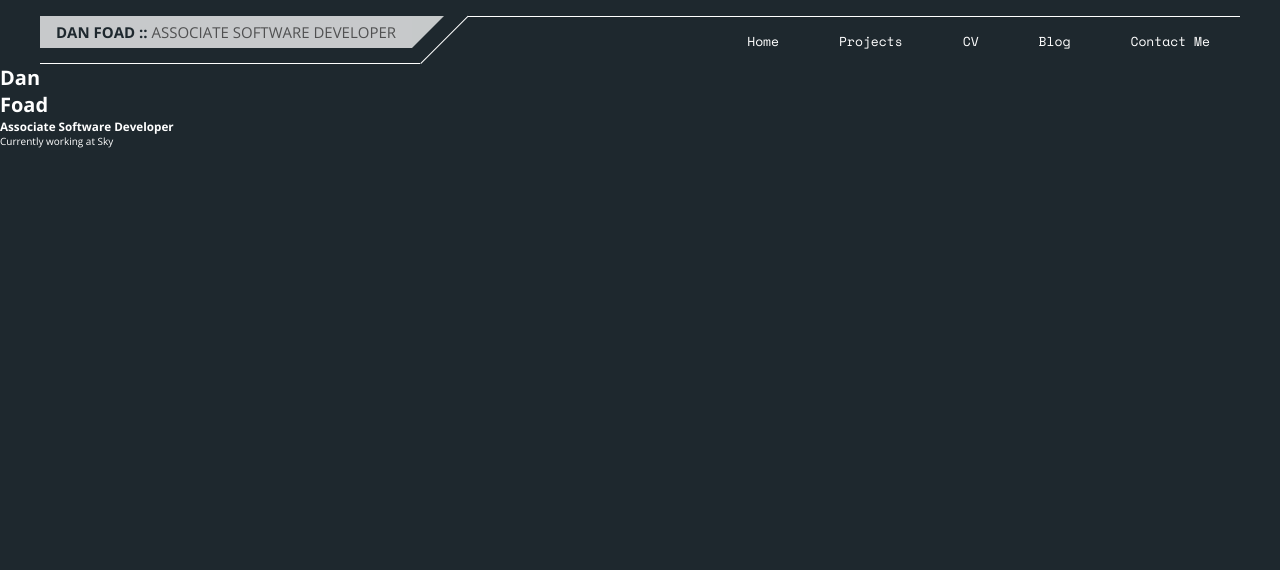
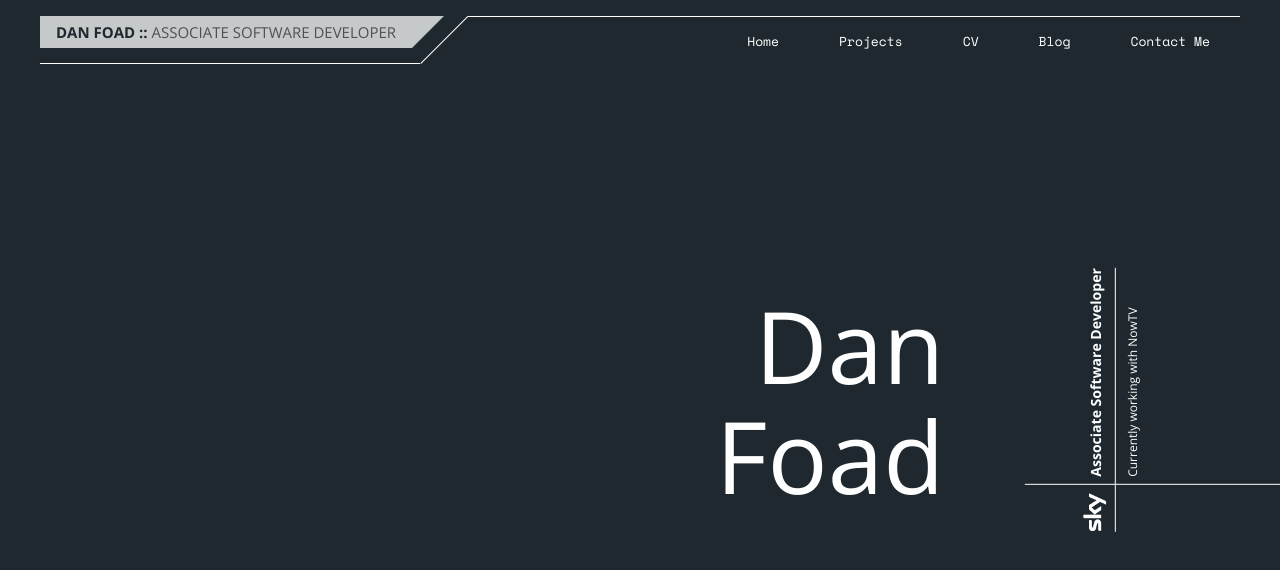
Before and after one commit to foad/foad.github.io, a React (Create React App) app: page / in a window 1280 px wide. Shown: the top 570 px of the page. Built offline with nearby package versions, Linux system fonts and the light colour scheme.

Commit message:
Styled home header contents

```diff
--- a/src/components/app/App.css
+++ b/src/components/app/App.css
@@ -29,7 +29,11 @@ html, body, #root {
   align-items: stretch;
   max-width: 1200px;
   height: 48px;
-  margin: 16px auto 0;
+  position: fixed;
+  top: 16px;
+  left: 0;
+  right: 0;
+  margin: 0 auto;
 }
 .main-nav__title {
   border-bottom: 1px solid #FFFFFF;
--- a/src/components/home/home-header.js
+++ b/src/components/home/home-header.js
@@ -8,8 +8,11 @@ export default class HomeHeader extends React.Component {
       <div className="home-header__contents">
         <h1 className="home-header__name">Dan<br />Foad</h1>
         <div className="home-header__title">
-          <h3>Associate Software Developer</h3>
-          <p>Currently working at Sky</p>
+          <h3>
+            <img className="home-header__logo" src="/skylogo.png" alt="" />
+            Associate Software Developer
+          </h3>
+          <p>Currently working with NowTV</p>
         </div>
       </div>
     )
--- a/src/components/home/home.css
+++ b/src/components/home/home.css
@@ -9,4 +9,53 @@
   align-self: stretch;
   background-color: #1E282E;
   color: #FFFFFF;
+  display: flex;
+  align-items: stretch;
+  justify-content: center;
+  overflow: hidden;
 }
+.home-header__contents {
+  width: 100%;
+  max-width: 1200px;
+  display: flex;
+  align-items: center;
+  justify-content: flex-end;
+}
+.home-header__name {
+  font-size: 10em;
+  font-weight: 200;
+  line-height: 1.1em;
+  text-align: right;
+  margin-right: 32px;
+}
+.home-header__title {
+  transform: rotate(-90deg);
+  font-size: 1.2em;
+  position: relative;
+}
+.home-header__title h3 {
+  display: flex;
+  flex-flow: row nowrap;
+  align-items: center;
+  border-bottom: 1px solid #FFFFFF;
+  padding: 8px 0;
+}
+.home-header__logo {
+  display: inline-block;
+  height: 24px;
+  margin-right: 16px;
+  filter: brightness(100);
+}
+.home-header__title p {
+  margin-left: 55px;
+  padding-top: 8px;
+}
+.home-header__title:after {
+  content: '';
+  position: absolute;
+  top: -50px;
+  left: 47px;
+  height: 1000%;
+  width: 1px;
+  background: #FFFFFF;
+}
```
Also changed, not shown: public/skylogo.png (added).
